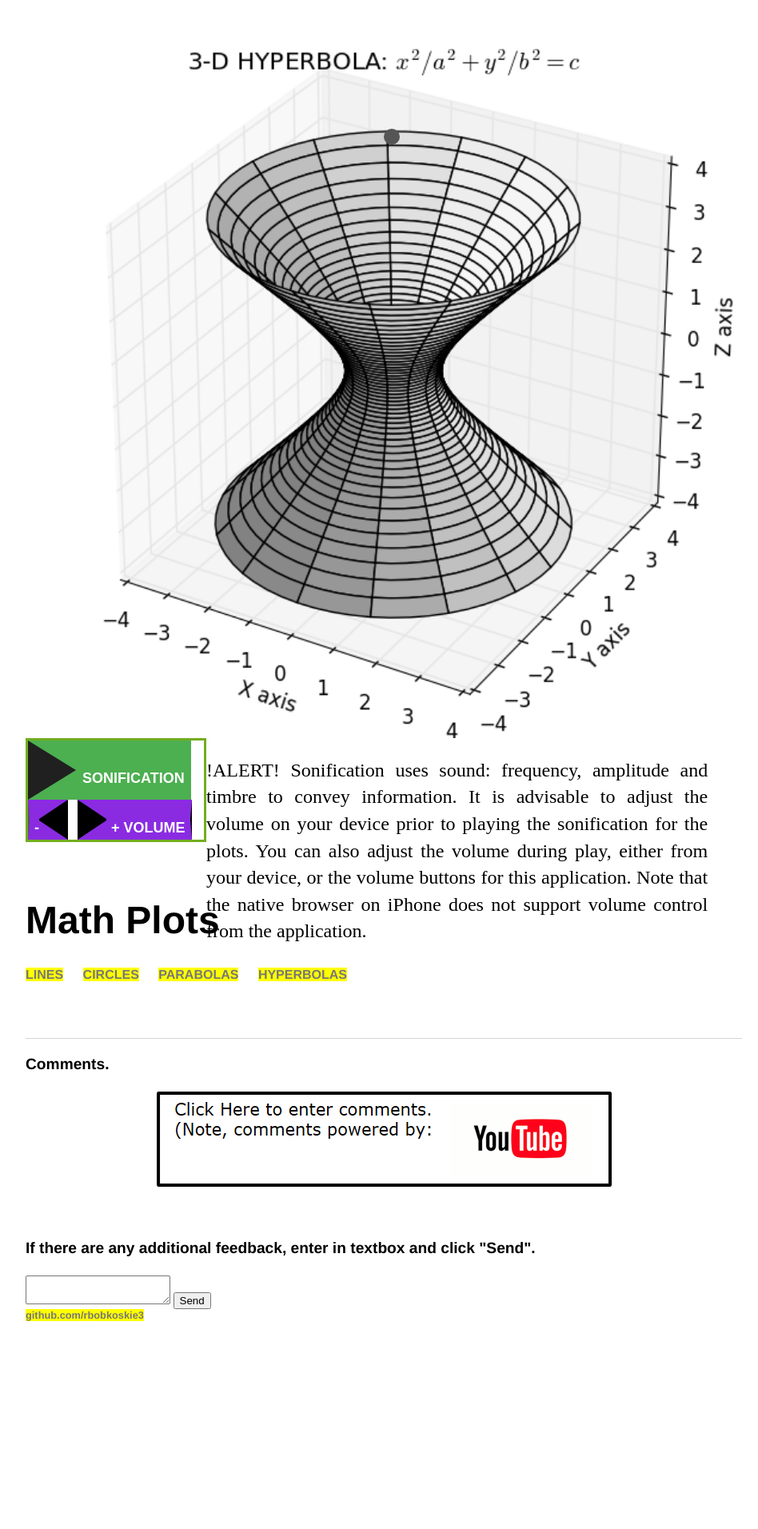
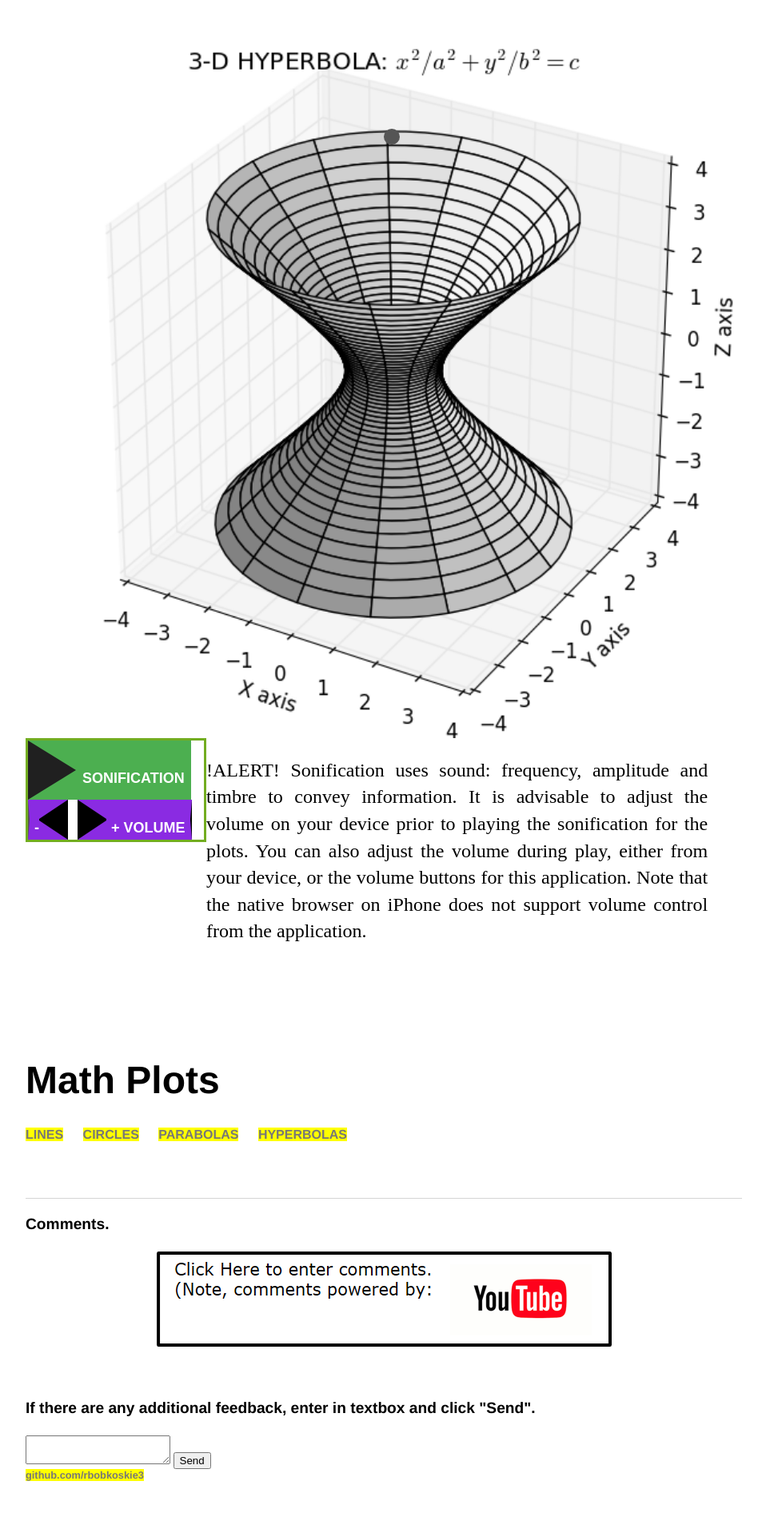
Before and after one commit to rbobkoskie3/rbobkoskie3.github.io, a Jekyll site: the page built from index.html, in a window 1280 px wide. Shown: the part 820-2732 px from the top of the page at 80% size, without its empty margins (160-1108 px from the left). Built offline with Jekyll 4.4.1, drawn with Linux system fonts in a browser that asks for light colours; before the commit the page ends 2532 px from its top, so only the background shows below that.

Commit message:
Add files via upload

```diff
--- a/index.html
+++ b/index.html
@@ -288,9 +288,9 @@ title: Math, Sonification, Plots
 
             //width: 100%;
             // width: 500px;
-            height: 200px;
+            //height: 200px;
             // height: 100%;
-            display:inline-block;
+            //display:inline-block;
             // float:left;
             // position:relative;
             // position:absolute;
```
